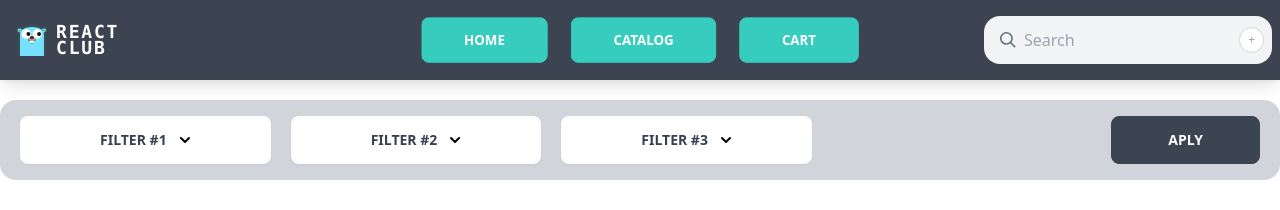
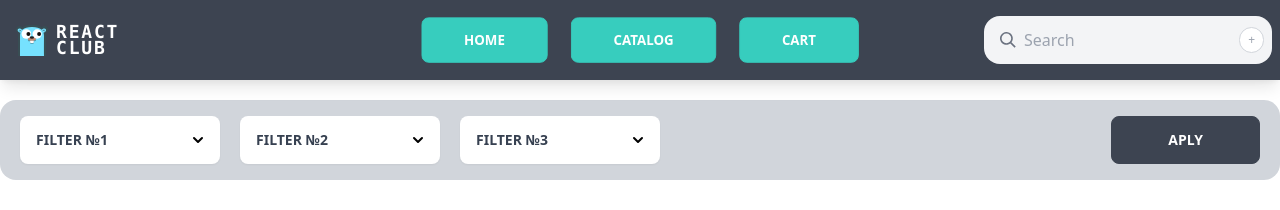
Before and after one commit to 0v3nb1rd/react-club, a React (Create React App) app: page / in a window 1280 px wide. Shown: the top 210 px of the page. Built offline with nearby package versions, Linux system fonts and the light colour scheme.

Commit message:
improve structure

```diff
--- a/src/Pages/Catalog.jsx
+++ b/src/Pages/Catalog.jsx
@@ -7,15 +7,15 @@ export const Catalog = ({ products, filters }) => {
       <section className="flex flex-col w-full mt-5">
         <div className="container mx-auto">
           <div className="h-20 rounded-box bg-base-300  place-items-center flex items-center justify-between px-5">
-            <div className="flex ">
+            <ul className="flex ">
               {filters.map((el) => (
-                <Button
+                <li
                   key={el.id}
-                  className="mr-5 no-animation shadow-sm px-20 py-2 bg-white text-gray-700 hover:bg-gray-50 border-0"
+                  className="btn mr-5 no-animation shadow-sm py-2 bg-white text-gray-700 hover:bg-gray-50 border-0"
                 >
                   {el.name}
                   <svg
-                    className="-mr-1 ml-2 h-5 w-5"
+                    className="-mr-1 h-5 w-5 ml-20"
                     xmlns="http://www.w3.org/2000/svg"
                     viewBox="0 0 20 20"
                   >
@@ -25,9 +25,9 @@ export const Catalog = ({ products, filters }) => {
                       clipRule="evenodd"
                     />
                   </svg>
-                </Button>
+                </li>
               ))}
-            </div>
+            </ul>
             <Button className="btn-natural px-14">Aply</Button>
           </div>
         </div>
--- a/src/store.js
+++ b/src/store.js
@@ -66,17 +66,17 @@ export const products = [
 export const filters = [
   {
     id: 1,
-    name: 'Filter #1',
+    name: 'Filter №1',
     variants: ['lower price', 'upper price', 'popular'],
   },
   {
     id: 2,
-    name: 'Filter #2',
-    variants: ['lower price', 'upper price', 'popular'],
+    name: 'Filter №2',
+    variants: ['high', 'upper price', 'popular'],
   },
   {
     id: 3,
-    name: 'Filter #3',
-    variants: ['lower price', 'upper price', 'popular'],
+    name: 'Filter №3',
+    variants: ['lower price', 'some inner', 'other'],
   },
 ];
```
